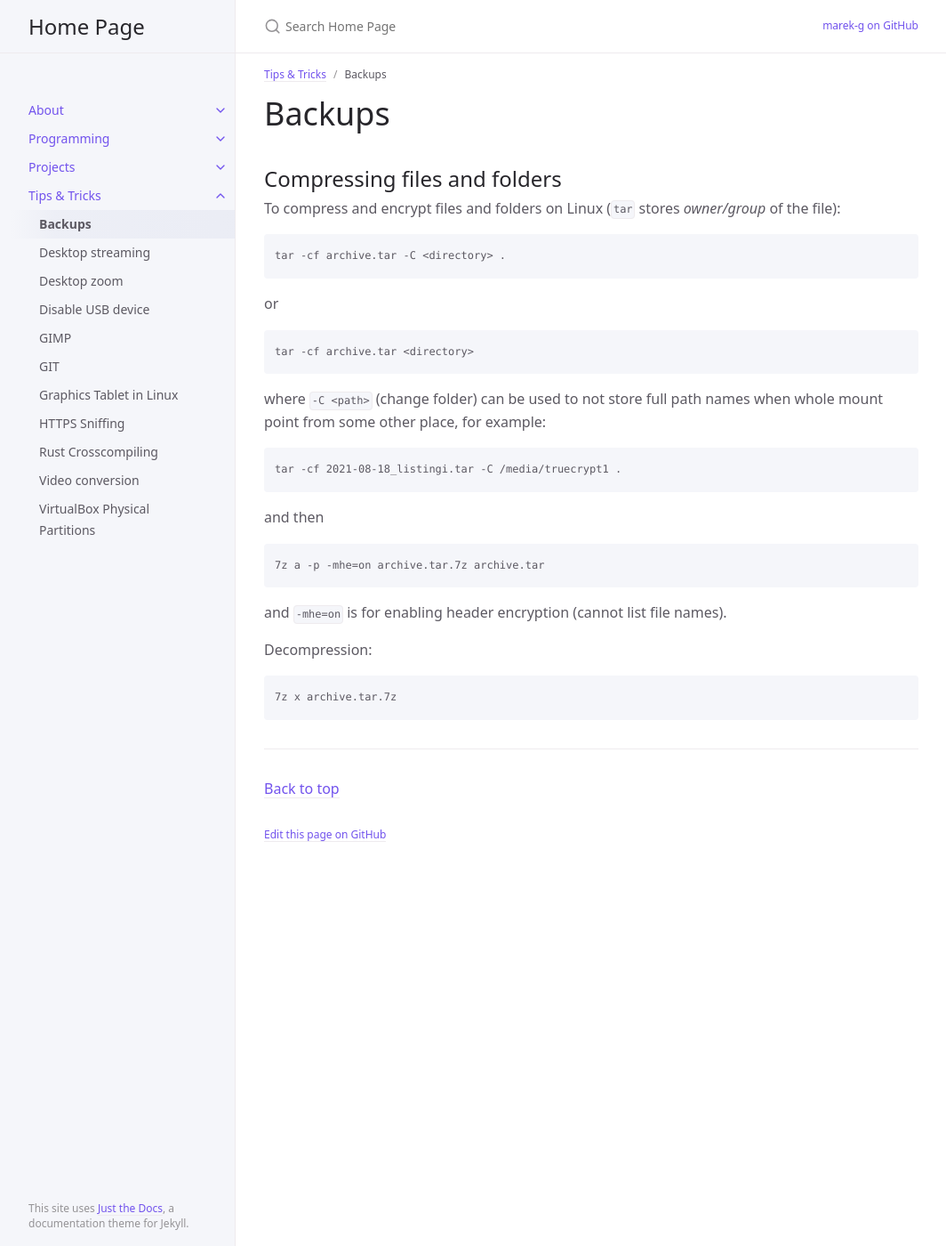
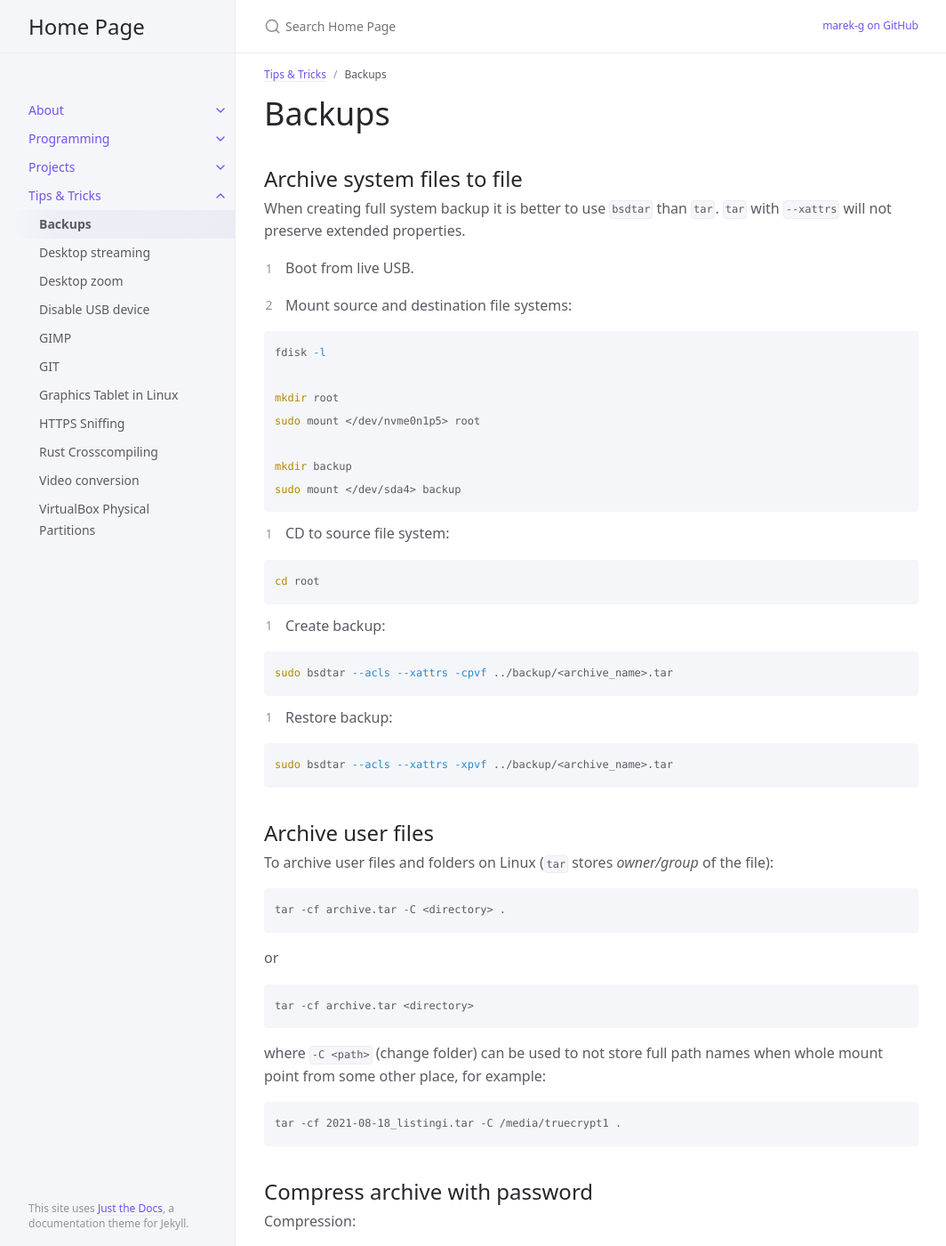
Before and after one commit to marek-g/marek-g.github.io, a Jekyll site: the page built from posts/tips_and_tricks/backups.md, in a window 1280 px wide and 1400 px high. Shown: the whole window at 89% size, without its empty margins (107-1171 px from the left). Built offline with Jekyll 4.4.1, drawn with Linux system fonts in a browser that asks for light colours.

Commit message:
Update backups.md
Add section about using bsdtar for full system backup

````diff
--- a/posts/tips_and_tricks/backups.md
+++ b/posts/tips_and_tricks/backups.md
@@ -6,9 +6,45 @@ parent: Tips & Tricks
 
 # Backups
 
-## Compressing files and folders
+## Archive system files to file
 
-To compress and encrypt files and folders on Linux (`tar` stores _owner/group_ of the file):
+When creating full system backup it is better to use `bsdtar` than `tar`. `tar` with `--xattrs` will not preserve extended properties.
+
+1. Boot from live USB.
+
+2. Mount source and destination file systems:
+
+```sh
+fdisk -l
+
+mkdir root
+sudo mount </dev/nvme0n1p5> root
+
+mkdir backup
+sudo mount </dev/sda4> backup
+```
+
+3. CD to source file system:
+
+```sh
+cd root
+```
+
+4. Create backup:
+
+```sh
+sudo bsdtar --acls --xattrs -cpvf ../backup/<archive_name>.tar
+```
+
+5. Restore backup:
+
+```sh
+sudo bsdtar --acls --xattrs -xpvf ../backup/<archive_name>.tar
+```
+
+## Archive user files
+
+To archive user files and folders on Linux (`tar` stores _owner/group_ of the file):
 
 ```
 tar -cf archive.tar -C <directory> .
@@ -26,7 +62,9 @@ where `-C <path>` (change folder) can be used to not store full path names when
 tar -cf 2021-08-18_listingi.tar -C /media/truecrypt1 .
 ```
 
-and then
+## Compress archive with password
+
+Compression:
 
 ```
 7z a -p -mhe=on archive.tar.7z archive.tar
````
